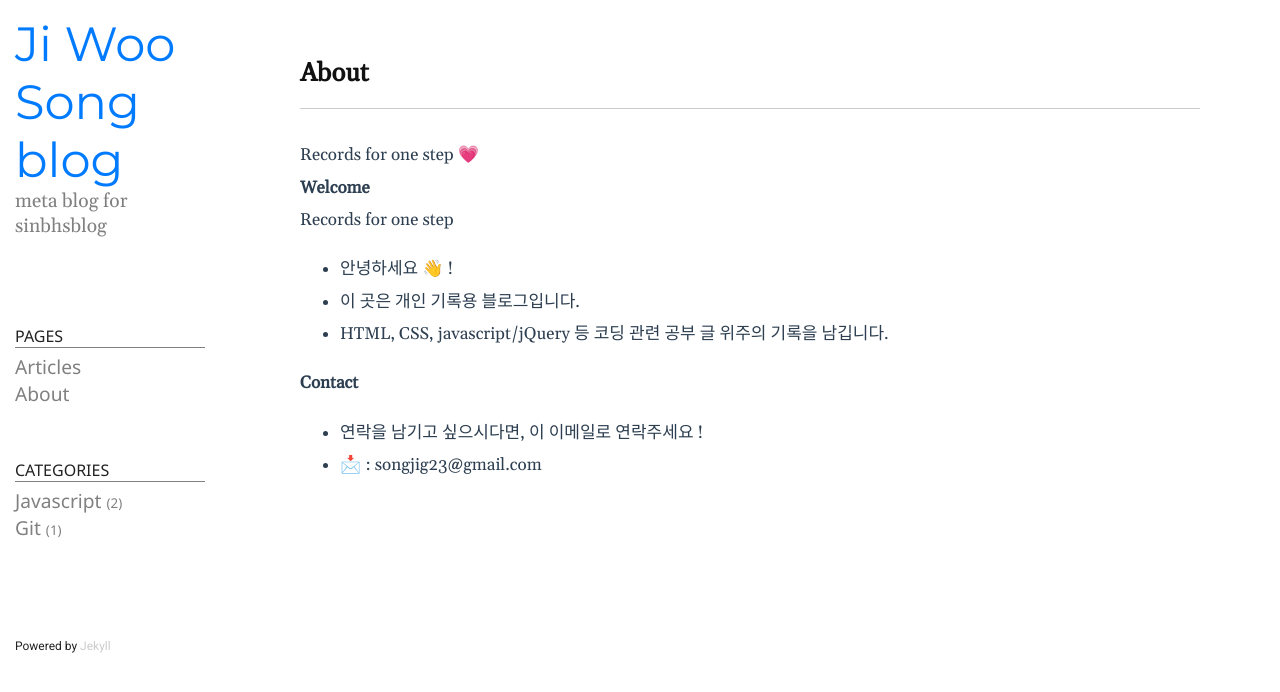
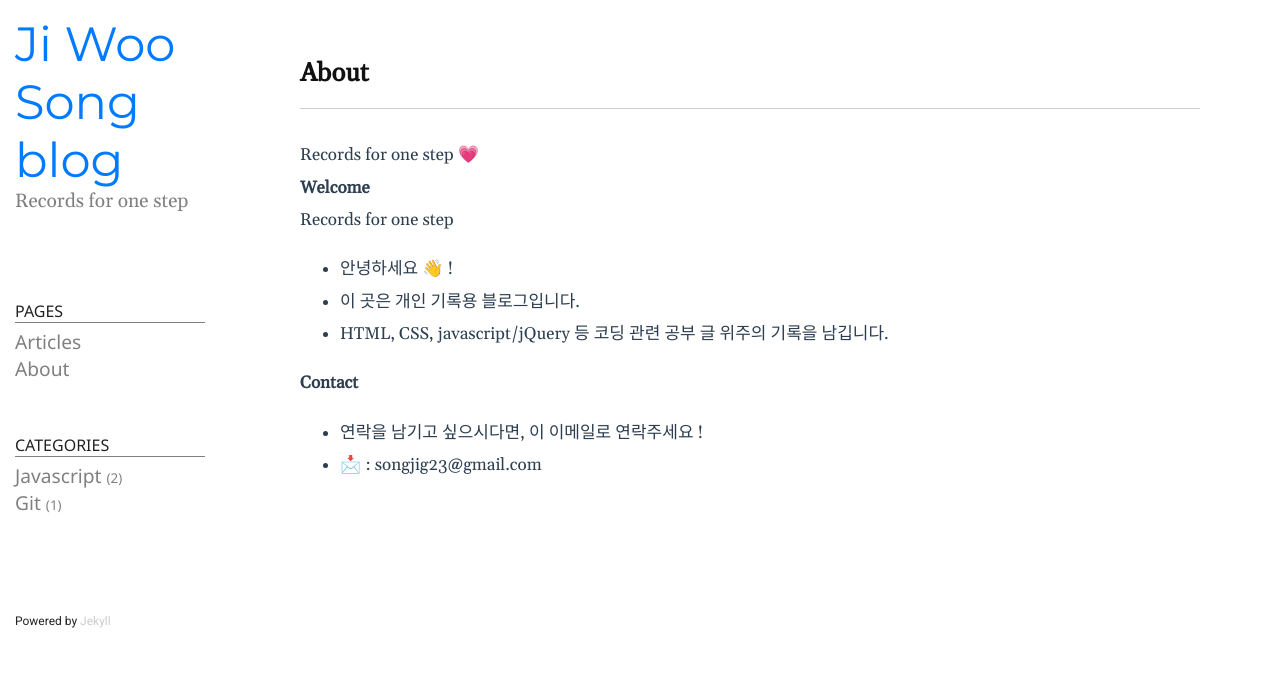
Before and after one commit to sinbhs/sinbhs.github.io, a Jekyll site: the page built from README.md, in a window 1280 px wide. Shown: the top 692 px of the page. Built offline with Jekyll 4.4.1, drawn with Linux system fonts in a browser that asks for light colours.

Commit message:
modify config

```diff
--- a/_config.yml
+++ b/_config.yml
@@ -21,7 +21,7 @@
 title: Ji Woo Song blog
 email: songjig@gamil.com
 description: >- # this means to ignore newlines until "baseurl:"
-  meta blog for sinbhsblog
+  Records for one step
 # baseurl: "/" # the subpath of your site, e.g. /blog
 # url: "http://sinbhs.github.io" # the base hostname & protocol for your site, e.g. http://example.com
 github_username: Jiwoo song
```
